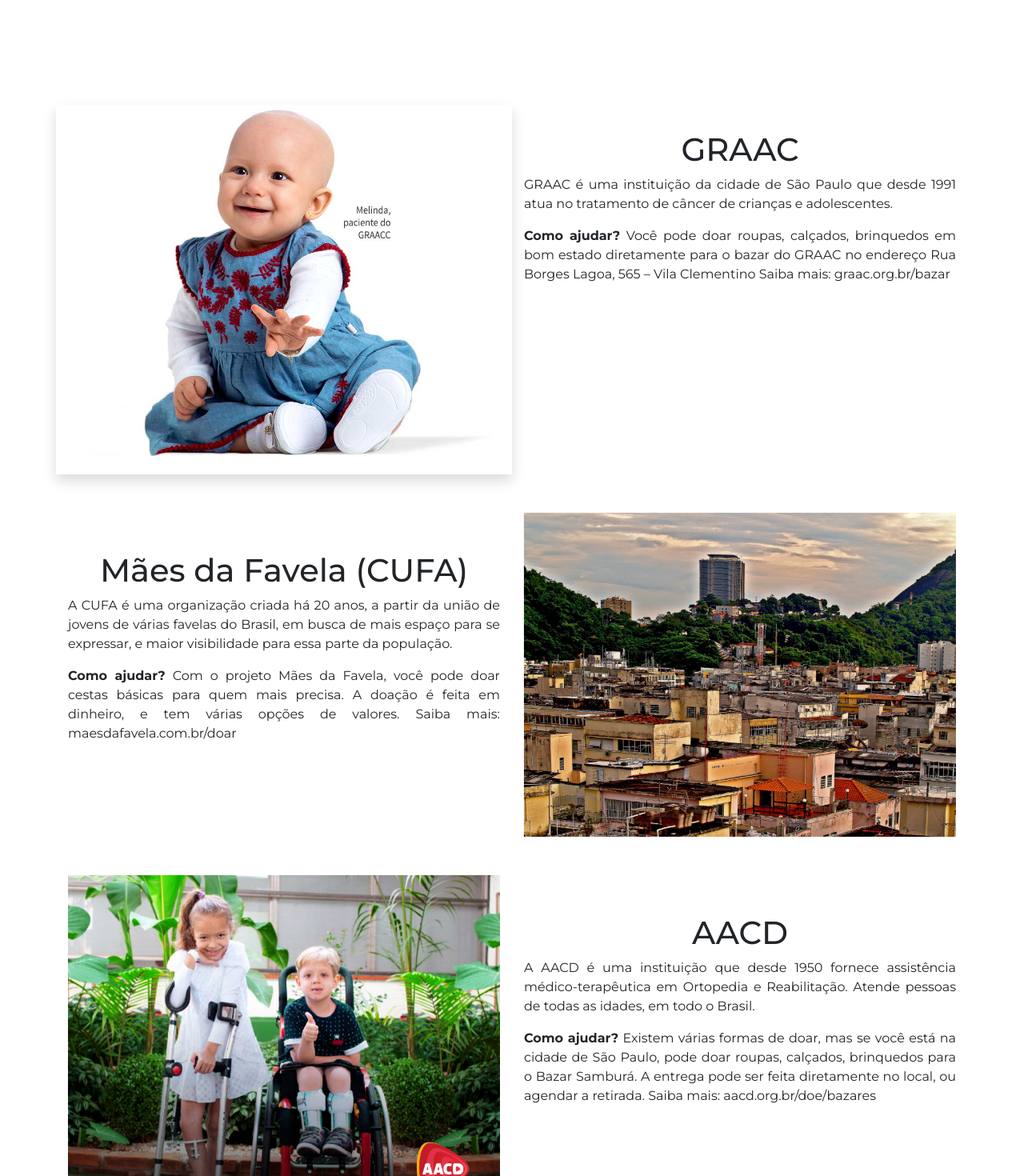
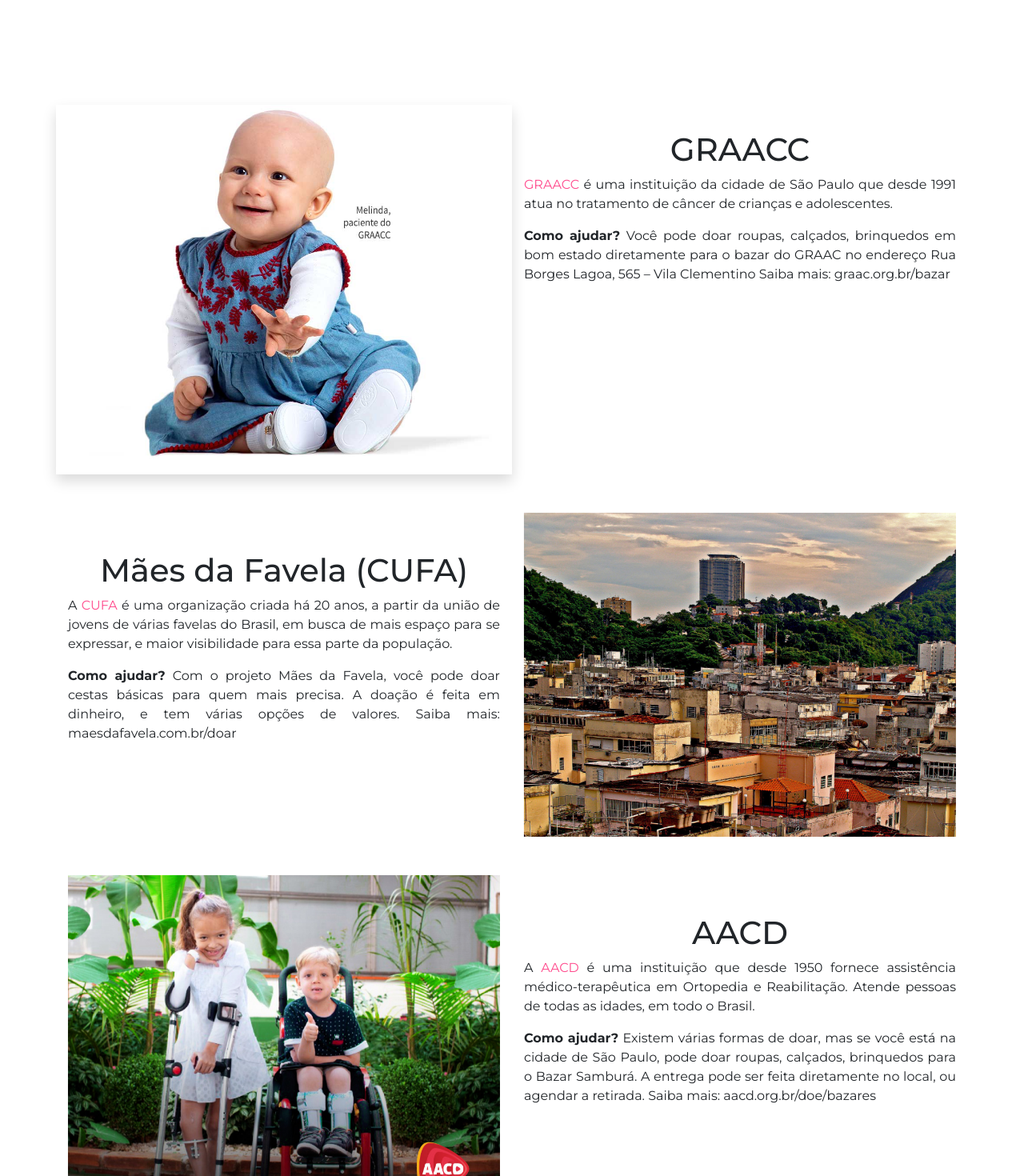
Before and after one commit to gabriellimma/cresci, an Angular app in the folder siteCresci/: page /doacao in a window 1280 px wide. Shown: the part 481-1951 px from the top of the page at 80% size. Built offline with nearby package versions, Linux system fonts and the light colour scheme.

Commit message:
inserting pinklinks in doe component, cleaning overcode and formatting.

```diff
--- a/siteCresci/src/app/doe/doe.component.css
+++ b/siteCresci/src/app/doe/doe.component.css
@@ -12,6 +12,12 @@
 .mont h1 {
     text-align: center;
 }
+
+.pinkLink{
+  color: #ff4b8d;
+}
+
+
 
 /* efeito */
 
--- a/siteCresci/src/app/doe/doe.component.html
+++ b/siteCresci/src/app/doe/doe.component.html
@@ -27,9 +27,9 @@
         <img src="../../assets/images/bebeGRAAC.jpg" style="max-width: 100%;" alt="bebê paciente GRAAC">
       </div>
       <div class="col-md-6 mont mt-5">
-        <h1>GRAAC</h1>
+        <h1>GRAACC</h1>
         <p>
-          GRAAC é uma instituição da cidade de São Paulo que desde 1991 atua no tratamento de câncer de crianças e
+         <a href="https://www.graacc.org.br/" class="pinkLink" target="_blank" >GRAACC</a> é uma instituição da cidade de São Paulo que desde 1991 atua no tratamento de câncer de crianças e
           adolescentes.</p>
         <p>
           <b>Como ajudar?</b> Você pode doar roupas, calçados, brinquedos em bom estado diretamente para o bazar do
@@ -41,7 +41,7 @@
       <div class="col-md-6 mont mt-5">
         <h1>Mães da Favela (CUFA)</h1>
         <p>
-          A CUFA é uma organização criada há 20 anos, a partir da união de jovens de várias favelas do Brasil, em busca
+          A <a class="pinkLink" target="_blank" href="https://www.cufa.org.br/">CUFA</a> é uma organização criada há 20 anos, a partir da união de jovens de várias favelas do Brasil, em busca
           de mais espaço para se expressar, e maior visibilidade para essa parte da população.</p>
         <p>
           <b>Como ajudar?</b> Com o projeto Mães da Favela, você pode doar cestas básicas para quem mais precisa. A
@@ -58,7 +58,7 @@
       <div class="col-md-6 mont mt-5">
         <h1>AACD</h1>
         <p>
-          A AACD é uma instituição que desde 1950 fornece assistência médico-terapêutica em Ortopedia e Reabilitação.
+          A <a href="https://aacd.org.br/" class="pinkLink" target="_blank">AACD</a> é uma instituição que desde 1950 fornece assistência médico-terapêutica em Ortopedia e Reabilitação.
           Atende pessoas de todas as idades, em todo o Brasil.
         <p>
           <b>Como ajudar?</b> Existem várias formas de doar, mas se você está na cidade de São Paulo, pode doar roupas,
```
